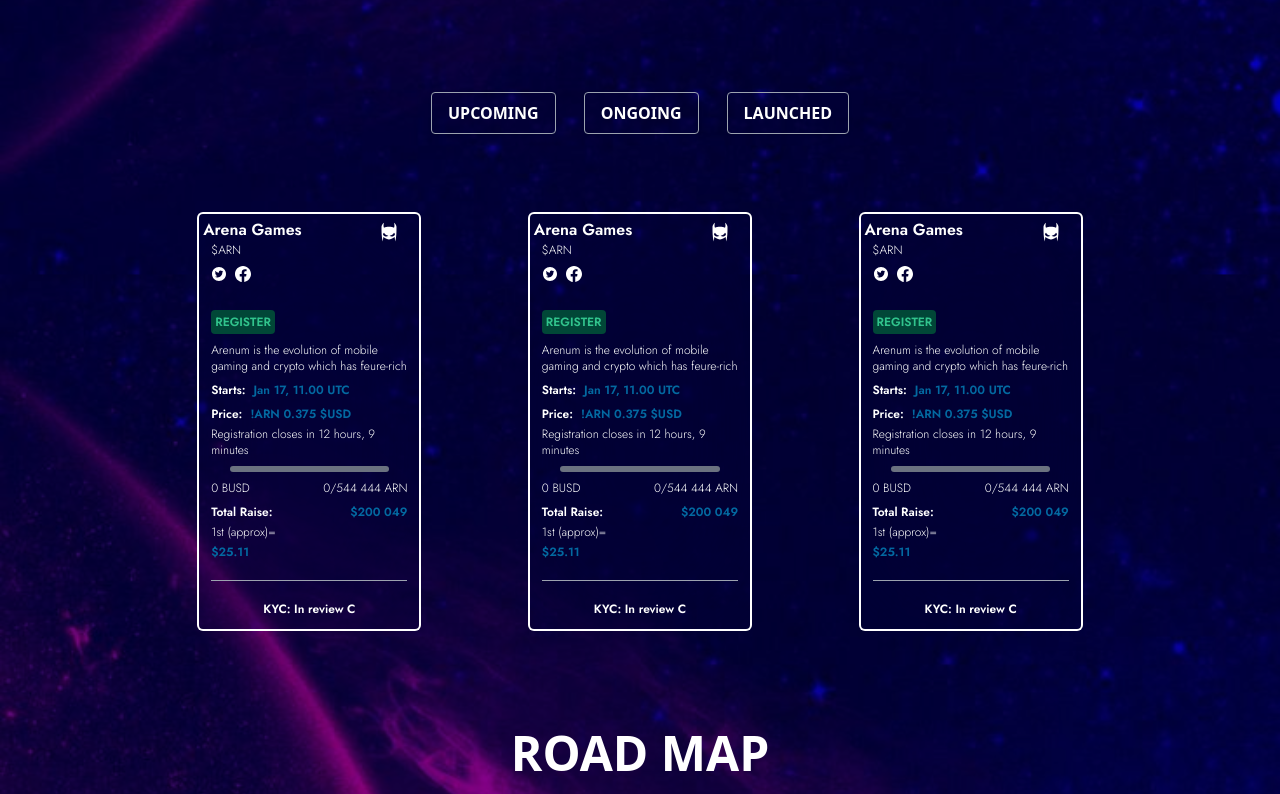
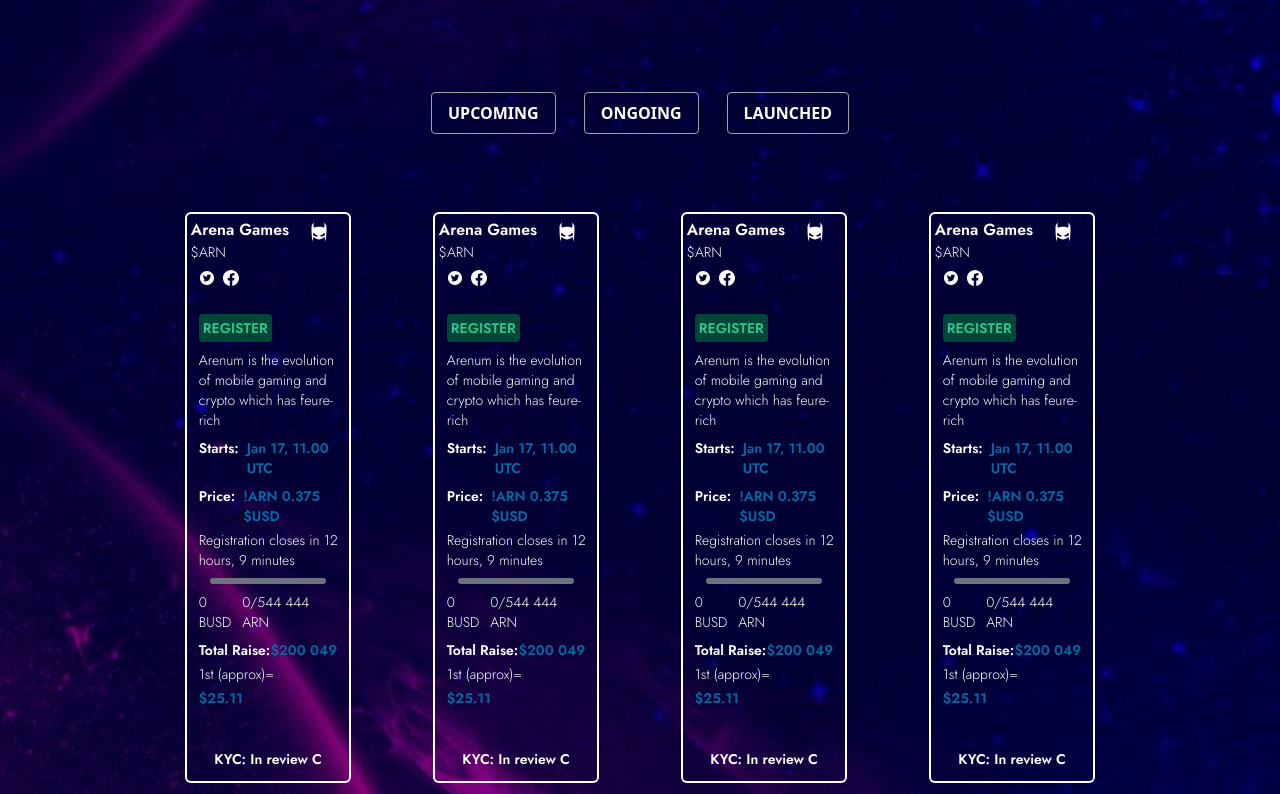
Before and after one commit to ahsanw3/moonpad-ui, a React (Create React App) app: page / in a window 1280 px wide. Shown: the part 2000-2794 px from the top of the page. Built offline with nearby package versions, Linux system fonts and the light colour scheme.

Commit message:
Adjustments to cards

```diff
--- a/src/App.js
+++ b/src/App.js
@@ -1,38 +1,57 @@
-import './App.css';
-import Cards from './components/Cards';
-import Header from './components/Header';
-import Intro from './components/Intro';
-import Moonriver from './components/Moonriver';
-import RoadMap from './components/roadmap/RoadMap'
-import Team from './components/team/Team'
-import FAQ from './components/faq/FAQ'
-import Footer from './components/footer/Footer'
+import "./App.css";
+import Cards from "./components/Cards";
+import Header from "./components/Header";
+import Intro from "./components/Intro";
+import Moonriver from "./components/Moonriver";
+import RoadMap from "./components/roadmap/RoadMap";
+import Team from "./components/team/Team";
+import FAQ from "./components/faq/FAQ";
+import Footer from "./components/footer/Footer";
+// import ArenaGameCard from "./components/arena_game_card/ArenaGameCard";
 
 const App = () => {
   return (
     <div className="App">
       <div className="text-white bgp bg-fixed px-5 sm:px-10 md:px-16 lg:px-24 xl:px-36 ">
-        <Header/>
-        <Intro/>
-        <Moonriver/>
+        <Header />
+        <Intro />
+        <Moonriver />
+        {/* <div className="sm:grid sm:grid-cols-12">
+          <div className="sm:col-span-6 lg:col-span-4">
+            <ArenaGameCard />
+          </div>
+          <div className="sm:col-span-6 lg:col-span-4">
+            <ArenaGameCard />
+          </div>
+          <div className="sm:col-span-6 sm:col-start-4 lg:col-span-4">
+            <ArenaGameCard />
+          </div>
+        </div> */}
+
+
         <div className="flex justify-center">
           <div className="grid grid-cols-12 ">
-            <div className="lg:col-span-4 md:col-span-6 col-span-12 "><Cards/></div>
-            <div className="lg:col-span-4 md:col-span-6 col-span-12"><Cards/></div>
-            <div className="lg:col-span-4 md:col-span-6 col-span-12"><Cards/></div>
+            <div className="lg:col-span-3 md:col-span-6 col-span-12 ">
+              <Cards />
+            </div>
+            <div className="lg:col-span-3 md:col-span-6 col-span-12">
+              <Cards />
+            </div>
+            <div className="lg:col-span-3 md:col-span-6 col-span-12">
+              <Cards />
+            </div>
+            <div className="lg:col-span-3 md:col-span-6 col-span-12">
+              <Cards />
+            </div>
           </div>
         </div>
-        {/* <Benefits
-          all_benefits={[
-            'Will get the first slot of every INO on our platform', 'Get airdrop from each project on our platform', 'You can sell your Chimps on any nft marketplace ar your desired price', 'Once we reach 20 projects launched on moonpad, we shall develop our smart contract', 'And mint total supply of 10k tokens', '50% will be airdrop to our NFT holders', '10% for the team, locked for 6 months', '20% for the marketing and further development. Locked through smart contracts', 'And when neended monthly', '5% airdrop to all our platform users', '15% exchange liquidity'
-          ]}
-        /> */}
+
         <RoadMap />
         <Team />
         <FAQ />
         <Footer />
       </div>
     </div>
-  )
-}
-export default App
+  );
+};
+export default App;
--- a/src/components/Cards.jsx
+++ b/src/components/Cards.jsx
@@ -5,8 +5,8 @@
 export default function Cards() {
   return (
     <div className="py-10 px-2 flex justify-center w-full">
-      <div className=" text-white font-lora block ring-0 p-1 ring-white ring-offset-2 ring-offset-transparent sm:w-[70%] rounded backdrop-blur-[80px]">
-        <div className="mx-auto flex justify-between">
+      <div className=" text-white font-lora block ring-0 p-1 ring-white ring-offset-2 ring-offset-transparent sm:w-[70%] rounded">
+        <div className=" flex justify-between">
           <div>
             <h1 className="font-bold">Arena Games</h1>
           </div>
@@ -14,7 +14,7 @@
             <GiBatMask size={20} />
           </div>
         </div>
-        <p className="ml-2 text-xs">$ARN</p>
+        <p className=" text-sm">$ARN</p>
         <div className="flex pt-2 py-5">
           <div className=" ml-2 mr-2">
             <AiFillTwitterCircle />
@@ -25,55 +25,55 @@
         </div>
         <button
           type="button"
-          className="text-green-400 font-semibold text-xs bg-green-900 mt-2 rounded ml-2 p-1"
+          className="text-green-400 font-semibold text-sm bg-green-900 mt-2 rounded ml-2 p-1"
         >
           REGISTER
         </button>
-        <p className="ml-2 text-xs py-2">
+        <p className="ml-2 text-sm py-2">
           {" "}
           Arenum is the evolution of mobile gaming and crypto which has
           feure-rich
         </p>
         <div className="flex">
-          <p className="text-white font-semibold text-xs ml-2"> Starts:</p>
-          <p className="text-sky-700 font-semibold text-xs ml-2">
+          <p className="text-white font-semibold text-sm ml-2"> Starts:</p>
+          <p className="text-sky-700 font-semibold text-sm ml-2">
             {" "}
             Jan 17, 11.00 UTC
           </p>
         </div>
         <div className="flex mt-2">
-          <p className="text-white font-semibold text-xs ml-2"> Price:</p>
-          <p className="text-sky-700 font-semibold text-xs ml-2">
+          <p className="text-white font-semibold text-sm ml-2"> Price:</p>
+          <p className="text-sky-700 font-semibold text-sm ml-2">
             {" "}
             !ARN 0.375 $USD
           </p>
         </div>
-        <p className="text-xs ml-2 mt-1">
+        <p className="text-sm ml-2 mt-1">
           Registration closes in 12 hours, 9 minutes
         </p>
         <div className="justify-center flex">
           <div className="w-[75%] mt-2 mx-2 bg-gray-500 rounded-full h-1.5 dark:bg-gray-700"></div>
         </div>
 
-        <div className="flex text-xs mt-2 justify-between">
+        <div className="flex text-sm mt-2 justify-between">
           <p className="ml-2"> 0 BUSD</p>
           <p className="order-last mr-2"> 0/544 444 ARN</p>
         </div>
         <div className="flex mt-2 justify-between">
-          <p className="text-white font-semibold text-xs ml-2"> Total Raise:</p>
-          <p className="text-sky-700 font-semibold text-xs mr-2"> $200 049</p>
+          <p className="text-white font-semibold text-sm ml-2"> Total Raise:</p>
+          <p className="text-sky-700 font-semibold text-sm mr-2"> $200 049</p>
         </div>
         <div>
-          <p className="text-xs ml-2 mt-1"> 1st (approx)= </p>
-          <p className="text-sky-700 font-semibold text-xs mr-2 ml-2 mt-1">
+          <p className="text-sm ml-2 mt-1"> 1st (approx)= </p>
+          <p className="text-sky-700 font-semibold text-sm mr-2 ml-2 mt-1">
             {" "}
             $25.11{" "}
           </p>
         </div>
         <div className="relative flex py-5 items-center">
-          <div className=" mx-2 flex-grow border-t border-gray-400"></div>
+          <div className=" mx-2  border-t border-gray-400"></div>
         </div>
-        <p className=" flex justify-center text-xs font-semibold mb-2">
+        <p className=" flex justify-center text-sm font-semibold mb-2">
           {" "}
           KYC: In review C{" "}
         </p>
--- a/src/components/Navbar.jsx
+++ b/src/components/Navbar.jsx
@@ -19,8 +19,13 @@
           <li className='p-4 '>ROADMAP</li>
           <li className='p-4 '>TEAM</li>
           <li className='p-4'>LAUNCHPAD</li>
+          <li className='p-4'>FAQ</li>
+
 
       </ul>
+
+
+
       <div onClick={handleNav} className='block md:hidden'>
           {nav ? <AiOutlineClose size={20}/> : <AiOutlineMenu size={20} />}
       </div>
@@ -33,6 +38,13 @@
           <li className='p-4 border-b border-gray-600'>LAUNCHPAD</li>
           <li className='p-4'>FAQ</li>
       </ul>
+
+      <button
+          type="button "
+          className=" hover:bg-gray-100 hover:text-red-900 text-white font-semibold md:px-10 border border-gray-400 rounded shadow small ml-10 sm:w-[35%] py-3  ">
+             CREATE WALLET
+        </button>
+
     </div>
   );
 };
--- /dev/null
+++ b/src/components/arena_game_card/ArenaGameCard.js
@@ -0,0 +1,40 @@
+import { AiFillTwitterCircle } from "react-icons/ai"
+import { BsFacebook } from "react-icons/bs"
+import { GiBatMask } from "react-icons/gi"
+
+const ArenaGameCard = () => {
+  return (
+    <div className="ring-0 p-1 ring-white ring-offset-2 ring-offset-transparent my-10 mx-5 rounded backdrop-blur-[80px]">
+      <div className="flex justify-between">
+        <div>
+          <h1 className="font-bold mx-2" >Arena Games</h1>
+          <p className="uppercase text-sm mx-2">$Arn</p>
+        </div>
+          <GiBatMask size={50} className="mr-4 mt-1" />
+      </div>
+      <div className="flex gap-2 pt-2 py-5 mx-2">
+        <AiFillTwitterCircle size={17}/>
+        <BsFacebook size={15}/>
+      </div>
+      <button type="button" className="uppercase text-green-400 font-semibold text-sm bg-green-900 mt-2 rounded p-1 mx-2">Register</button>
+      <p className="text-sm font-lora mt-2 mx-2">Arenum is the evolution of mobile gaming and crypto which has feure-rich</p>
+      <p className="font-bold text-sm mt-2 mx-2">Starts: <span className="text-sky-700 ml-1">Jan 17, 11.00 UTC</span></p>
+      <p className="font-bold text-sm mt-2 mx-2">Price: <span className="text-sky-700 ml-2" >!ARN 0.375 $USD</span></p>
+      <p className="text-sm mx-2 font-lora mt-2">Registration closes in 12 hours, 9 minutes</p>
+      <div className="w-[75%] mt-2 mx-auto bg-gray-500 rounded-full h-1.5 dark:bg-gray-700"></div>
+      <div className="flex justify-between uppercase font-lora text-sm mt-2 mx-2">
+        <p>0 busd</p>
+        <p>0/544 444 Arn</p>
+      </div>
+      <div className="flex justify-between mx-2 font-lora mt-2 text-sm">
+        <p className="font-bold ">Total Raise:</p>
+        <p>$200 049</p>
+      </div>
+      <p className="text-sm font-lora mx-2 mt-1">1st (approx)=</p>
+      <p className="text-sm font-lora mx-2 font-semibold text-sky-700 mt-1">$25.11</p>
+      <div className=" mx-2 flex-grow border-t border-gray-400"></div>
+      <p className="text-center text-sm font-semibold mb-2 mt-2">KYC: In review C</p>
+    </div>
+  )
+}
+export default ArenaGameCard
```
Also changed, not shown: src/components/Intro.jsx (+0 -56 lines).
